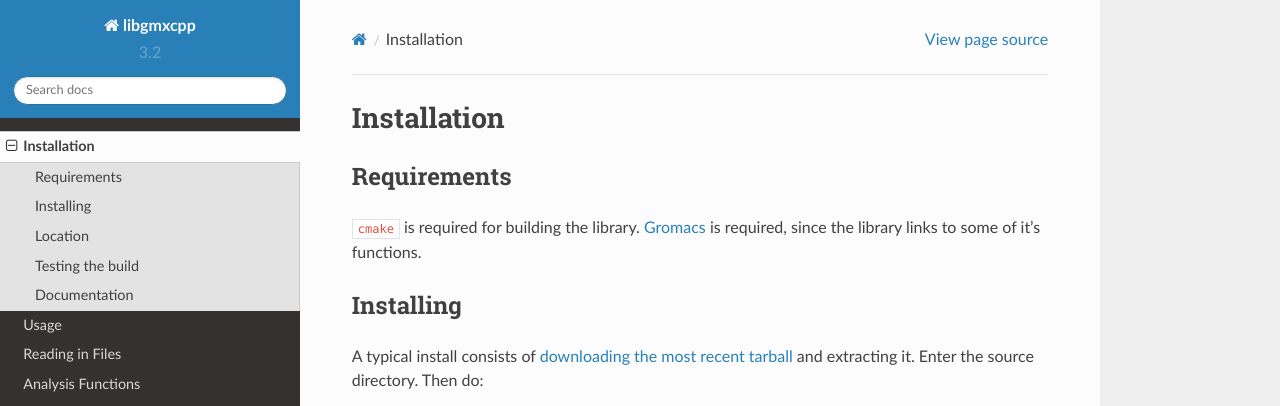
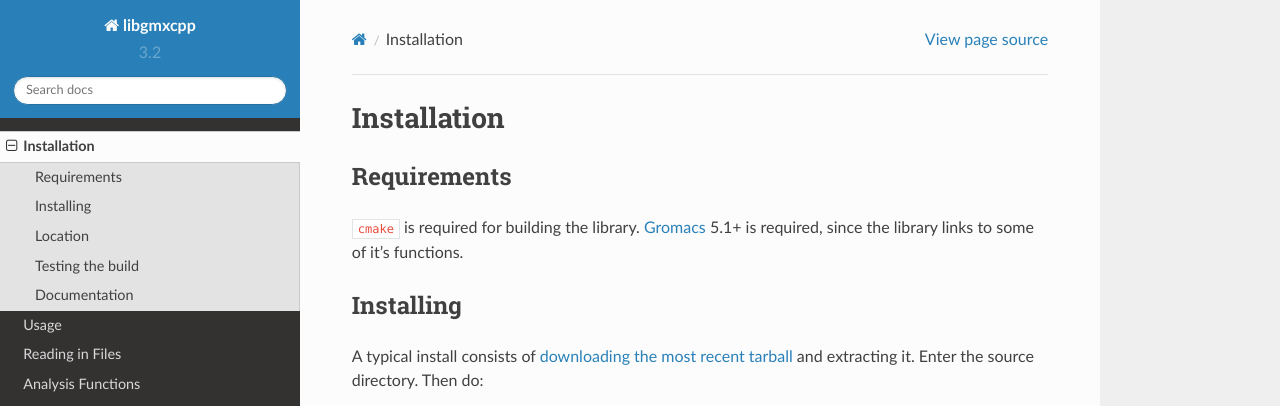
Before and after one commit to wesbarnett/libgmxcpp, a Sphinx documentation site: the page built from docs/installation.rst, in a window 1280 px wide and 900 px high. Shown: the top 406 px of the window. Built offline with Sphinx 7.4.7 and the Read the Docs theme 2.0.0, drawn with Linux system fonts in a browser that asks for light colours.

Commit message:
Update documentation

```diff
--- a/docs/installation.rst
+++ b/docs/installation.rst
@@ -7,8 +7,8 @@ Requirements
 ------------
 
 ``cmake`` is required for building the library. `Gromacs
-<http://www.gromacs.org/>`_ is required, since
-the library links to some of it's functions.
+<http://www.gromacs.org/>`_ 5.1+ is required, since the library links to some of it's
+functions.
 
 Installing
 -----------
```
Also changed, not shown: README.md (+0 -2 lines).
